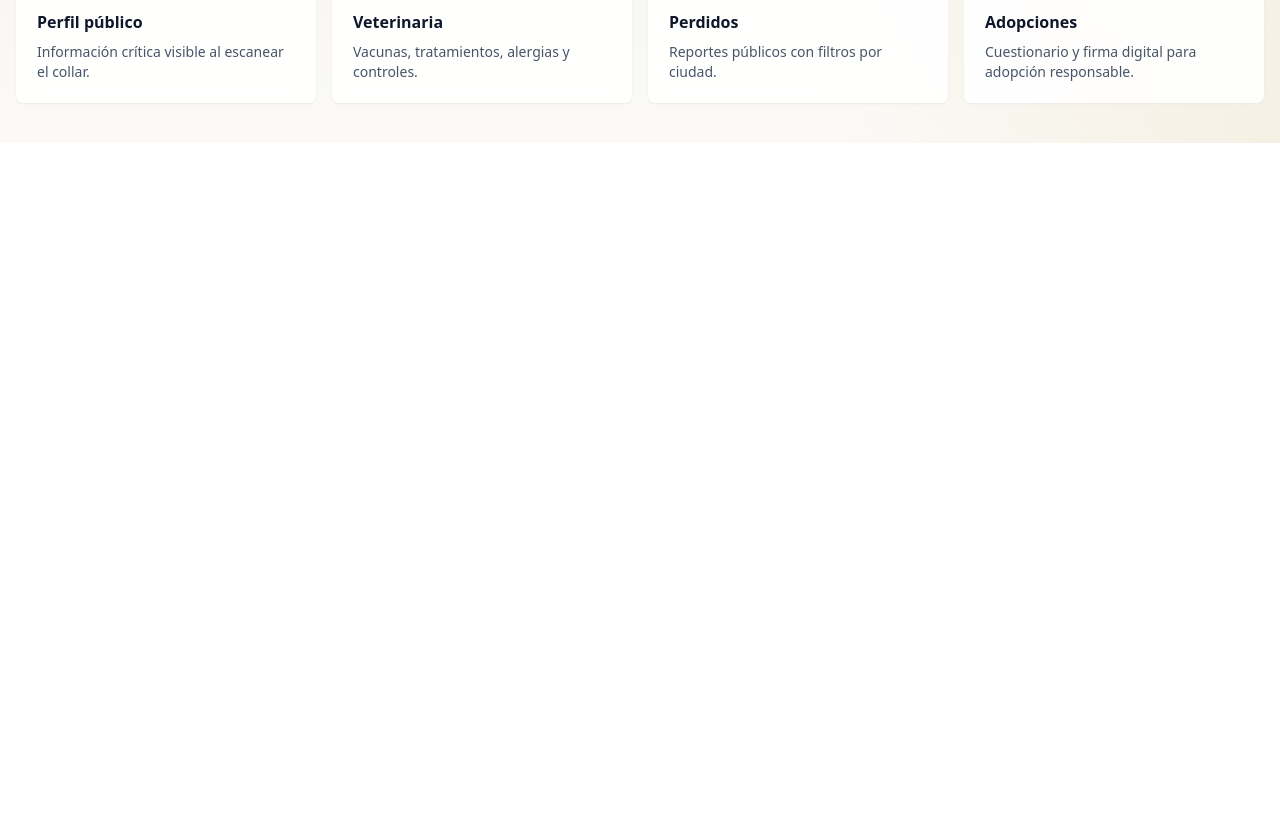
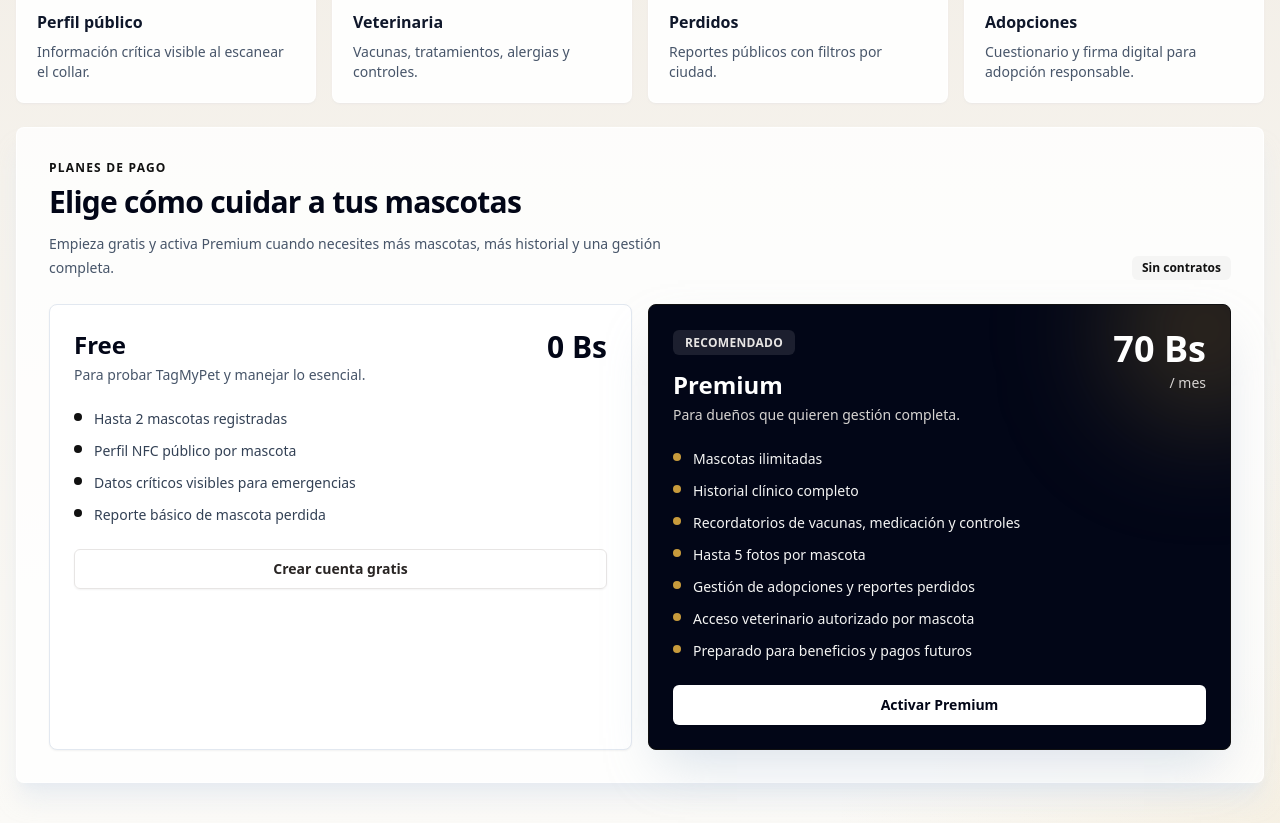
Before and after one commit to HenryRiveraM/TagMyPet, an Angular app in the folder frontend/: page / in a window 1280 px wide. Shown: the part 840-1663 px from the top of the page. Before the commit the page ends 983 px from the top, so only its background shows below. Built offline with nearby package versions, Linux system fonts and the light colour scheme.

Commit message:
Add pricing plans to landing

```diff
--- a/frontend/src/app/pages/home/home.component.ts
+++ b/frontend/src/app/pages/home/home.component.ts
@@ -42,6 +42,55 @@
         </article>
       }
     </section>
+    <section class="mt-6 rounded-lg border border-white/80 bg-white/80 p-6 shadow-xl shadow-slate-200/70 md:p-8">
+      <div class="flex flex-col gap-3 md:flex-row md:items-end md:justify-between">
+        <div>
+          <p class="eyebrow">Planes de pago</p>
+          <h2 class="mt-2 text-3xl font-bold tracking-tight text-slate-950">Elige cómo cuidar a tus mascotas</h2>
+          <p class="mt-3 max-w-2xl text-sm leading-6 text-slate-600">Empieza gratis y activa Premium cuando necesites más mascotas, más historial y una gestión completa.</p>
+        </div>
+        <span class="badge w-fit">Sin contratos</span>
+      </div>
+
+      <div class="mt-6 grid gap-4 lg:grid-cols-2">
+        <article class="rounded-lg border border-slate-200 bg-white p-6 shadow-sm">
+          <div class="flex items-start justify-between gap-4">
+            <div>
+              <h3 class="text-2xl font-bold text-slate-950">Free</h3>
+              <p class="mt-1 text-sm text-slate-600">Para probar TagMyPet y manejar lo esencial.</p>
+            </div>
+            <p class="text-right text-3xl font-bold text-slate-950">0 Bs</p>
+          </div>
+          <ul class="mt-6 space-y-3 text-sm text-slate-700">
+            @for (item of freePlan; track item) {
+              <li class="flex gap-3"><span class="mt-1 h-2 w-2 shrink-0 rounded-full bg-brand"></span><span>{{ item }}</span></li>
+            }
+          </ul>
+          <a routerLink="/register" class="btn-outline mt-6 w-full">Crear cuenta gratis</a>
+        </article>
+
+        <article class="relative overflow-hidden rounded-lg border border-brand bg-slate-950 p-6 text-white shadow-2xl shadow-slate-300/70">
+          <div class="pointer-events-none absolute -right-16 -top-16 h-44 w-44 rounded-full bg-gold/30 blur-3xl"></div>
+          <div class="relative flex items-start justify-between gap-4">
+            <div>
+              <span class="rounded-md bg-white/10 px-3 py-1 text-xs font-bold uppercase tracking-wide text-stone-200">Recomendado</span>
+              <h3 class="mt-4 text-2xl font-bold">Premium</h3>
+              <p class="mt-1 text-sm text-stone-300">Para dueños que quieren gestión completa.</p>
+            </div>
+            <div class="text-right">
+              <p class="text-4xl font-bold">70 Bs</p>
+              <p class="mt-1 text-sm text-stone-300">/ mes</p>
+            </div>
+          </div>
+          <ul class="relative mt-6 space-y-3 text-sm text-stone-100">
+            @for (item of premiumPlan; track item) {
+              <li class="flex gap-3"><span class="mt-1 h-2 w-2 shrink-0 rounded-full bg-gold"></span><span>{{ item }}</span></li>
+            }
+          </ul>
+          <a routerLink="/register" class="mt-6 inline-flex min-h-10 w-full items-center justify-center rounded-md bg-white px-4 py-2 text-sm font-bold text-slate-950 shadow-sm transition hover:-translate-y-0.5 hover:bg-stone-100">Activar Premium</a>
+        </article>
+      </div>
+    </section>
   `
 })
 export class HomeComponent implements OnInit {
@@ -64,4 +113,21 @@
     { tag: 'Alerta', title: 'Perdidos', text: 'Reportes públicos con filtros por ciudad.' },
     { tag: 'Hogar', title: 'Adopciones', text: 'Cuestionario y firma digital para adopción responsable.' }
   ];
+
+  freePlan = [
+    'Hasta 2 mascotas registradas',
+    'Perfil NFC público por mascota',
+    'Datos críticos visibles para emergencias',
+    'Reporte básico de mascota perdida'
+  ];
+
+  premiumPlan = [
+    'Mascotas ilimitadas',
+    'Historial clínico completo',
+    'Recordatorios de vacunas, medicación y controles',
+    'Hasta 5 fotos por mascota',
+    'Gestión de adopciones y reportes perdidos',
+    'Acceso veterinario autorizado por mascota',
+    'Preparado para beneficios y pagos futuros'
+  ];
 }
```
